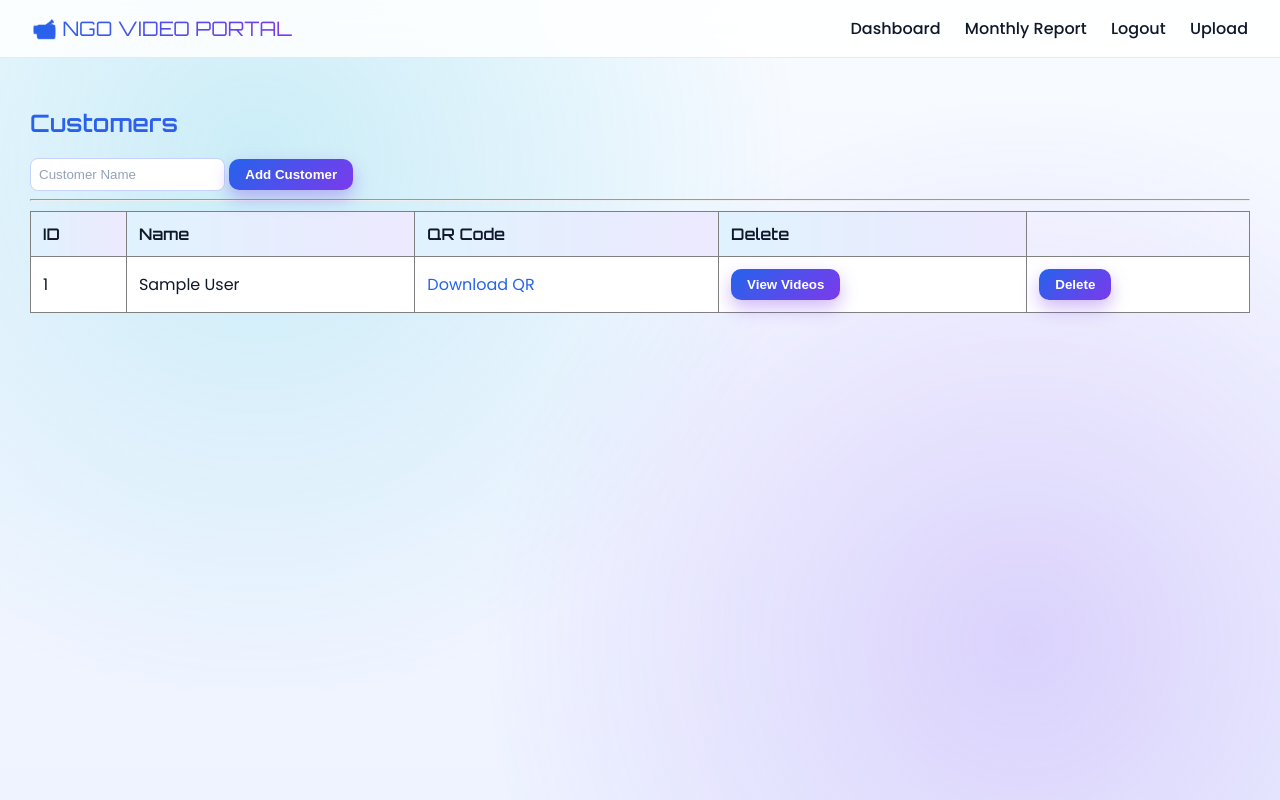
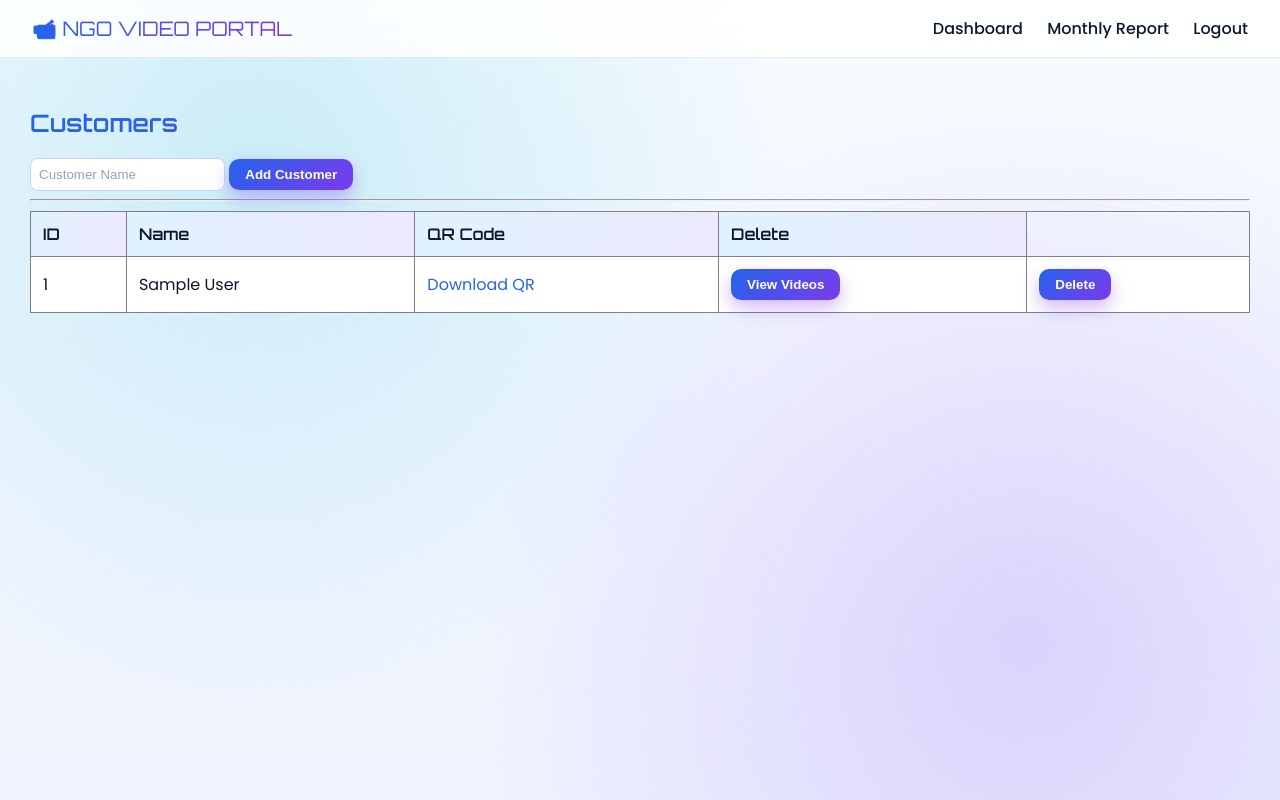
Before and after one commit to SyedRayanIftekhar/video-upload-qr-app, a Flask app: page / in a window 1280 px wide. Run offline with Flask 3, Linux system fonts and the light colour scheme; the visitor is signed in with stand-in values (Sample User, id 1); data comes from the database, SQL or seed files in the repository.

Commit message:
Update layout.html

```diff
--- a/templates/layout.html
+++ b/templates/layout.html
@@ -23,7 +23,6 @@
             <a href="{{ url_for('report') }}">Monthly Report</a>
             <a href="{{ url_for('logout') }}">Logout</a>
         {% endif %}
-        <a href="/upload">Upload</a>
     </div>
 </nav>
 
```
